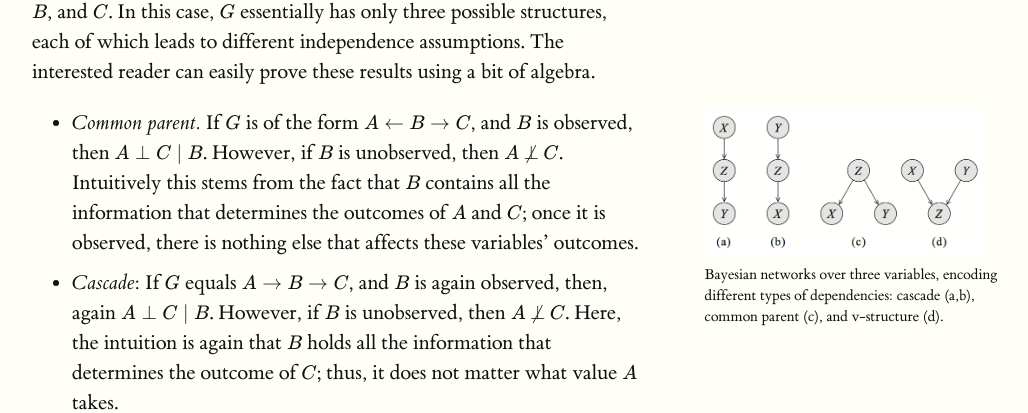
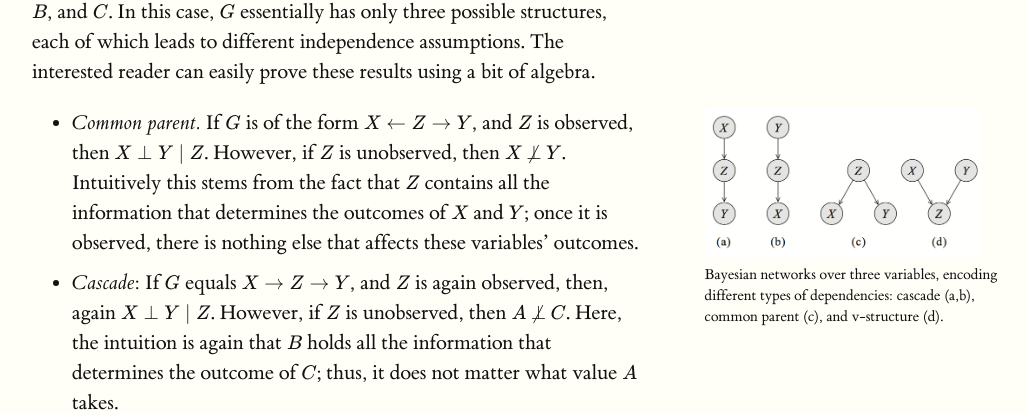
Before and after one commit to ermongroup/cs228-notes, a Jekyll site: the page built from representation/directed/index.md, in a window 1280 px wide and 900 px high, scrolled down 3963 px. Shown: the part 149-562 px from the top of the window, without its empty margins (128-1156 px from the left). Built offline with Jekyll 4.4.1, drawn with Linux system fonts in a browser that asks for light colours; formulas are drawn with MathJax 3.

Commit message:
change A, B, C to X, Z, Y

```diff
--- a/representation/directed/index.md
+++ b/representation/directed/index.md
@@ -73,8 +73,8 @@ It turns out that a Bayesian network $$p$$ very elegantly describes many indepen
 
 For simplicity, let's start by looking at a Bayes net $$G$$ with three nodes: $$A$$, $$B$$, and $$C$$. In this case, $$G$$ essentially has only three possible structures, each of which leads to different independence assumptions. The interested reader can easily prove these results using a bit of algebra.
 
-- {% include marginfigure.html id="bn" url="assets/img/3node-bayesnets.png" description="Bayesian networks over three variables, encoding different types of dependencies: cascade (a,b), common parent (c), and v-structure (d)." %}*Common parent.* If $$G$$ is of the form $$A \leftarrow B \rightarrow C$$, and $$B$$ is observed, then $$A \perp C \mid B$$. However, if $$B$$ is unobserved, then $$A \not\perp C$$. Intuitively this stems from the fact that $$B$$ contains all the information that determines the outcomes of $$A$$ and $$C$$; once it is observed, there is nothing else that affects these variables' outcomes.
-- *Cascade*: If $$G$$ equals $$A \rightarrow B \rightarrow C$$, and $$B$$ is again observed, then, again $$A \perp C \mid B$$. However, if $$B$$ is unobserved, then $$A \not\perp C$$. Here, the intuition is again that $$B$$ holds all the information that determines the outcome of $$C$$; thus, it does not matter what value $$A$$ takes.
+- {% include marginfigure.html id="bn" url="assets/img/3node-bayesnets.png" description="Bayesian networks over three variables, encoding different types of dependencies: cascade (a,b), common parent (c), and v-structure (d)." %}*Common parent.* If $$G$$ is of the form $$X \leftarrow Z \rightarrow Y$$, and $$Z$$ is observed, then $$X \perp Y \mid Z$$. However, if $$Z$$ is unobserved, then $$X \not\perp Y$$. Intuitively this stems from the fact that $$Z$$ contains all the information that determines the outcomes of $$X$$ and $$Y$$; once it is observed, there is nothing else that affects these variables' outcomes.
+- *Cascade*: If $$G$$ equals $$X \rightarrow Z \rightarrow Y$$, and $$Z$$ is again observed, then, again $$X \perp Y \mid Z$$. However, if $$Z$$ is unobserved, then $$A \not\perp C$$. Here, the intuition is again that $$B$$ holds all the information that determines the outcome of $$C$$; thus, it does not matter what value $$A$$ takes.
 - *V-structure* (also known as *explaining away*): If $$G$$ is $$A \rightarrow C \leftarrow B$$, then knowing $$C$$ couples $$A$$ and $$B$$. In other words, $$A \perp B$$ if $$C$$ is unobserved, but $$A \not\perp B \mid C$$ if $$C$$ is observed.
 
 The latter case requires additional explanation. Suppose that $$C$$ is a Boolean variable that indicates whether our lawn is wet one morning; $$A$$ and $$B$$ are two explanations for it being wet: either it rained (indicated by $$A$$), or the sprinkler turned on (indicated by $$B$$). If we know that the grass is wet ($$C$$ is true) and the sprinkler didn't go on ($$B$$ is false), then the probability that $$A$$ is true must be one, because that is the only other possible explanation. Hence, $$A$$ and $$B$$ are not independent given $$C$$.
```
